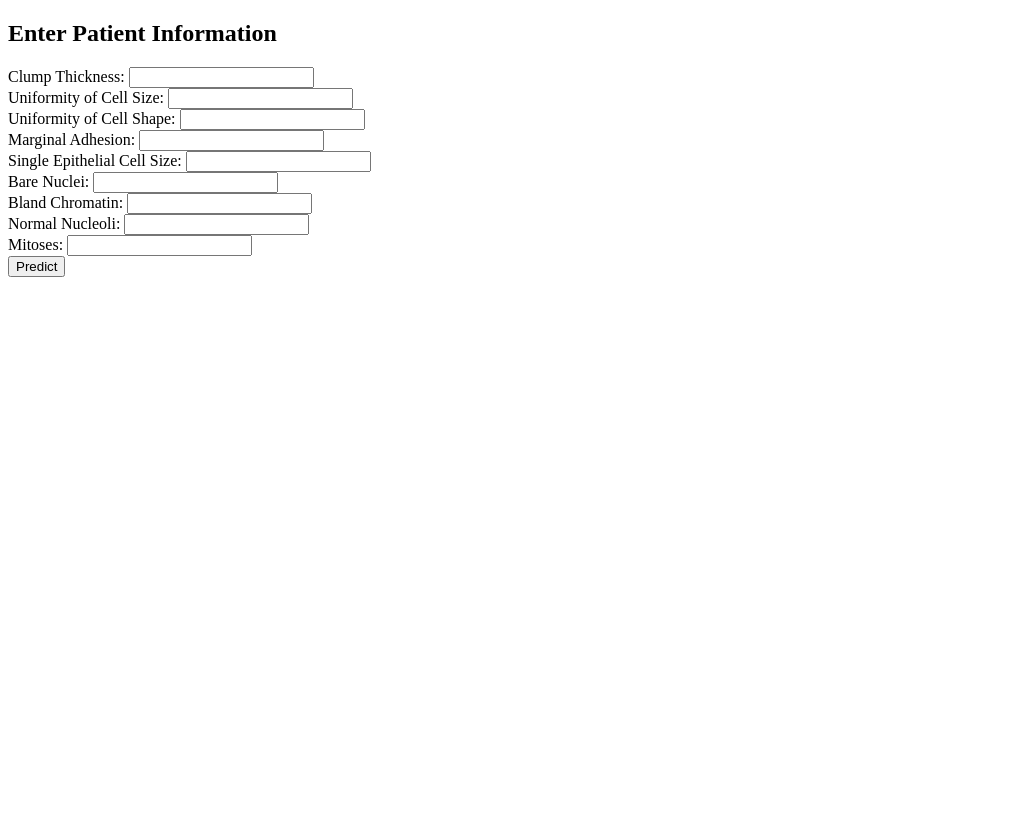
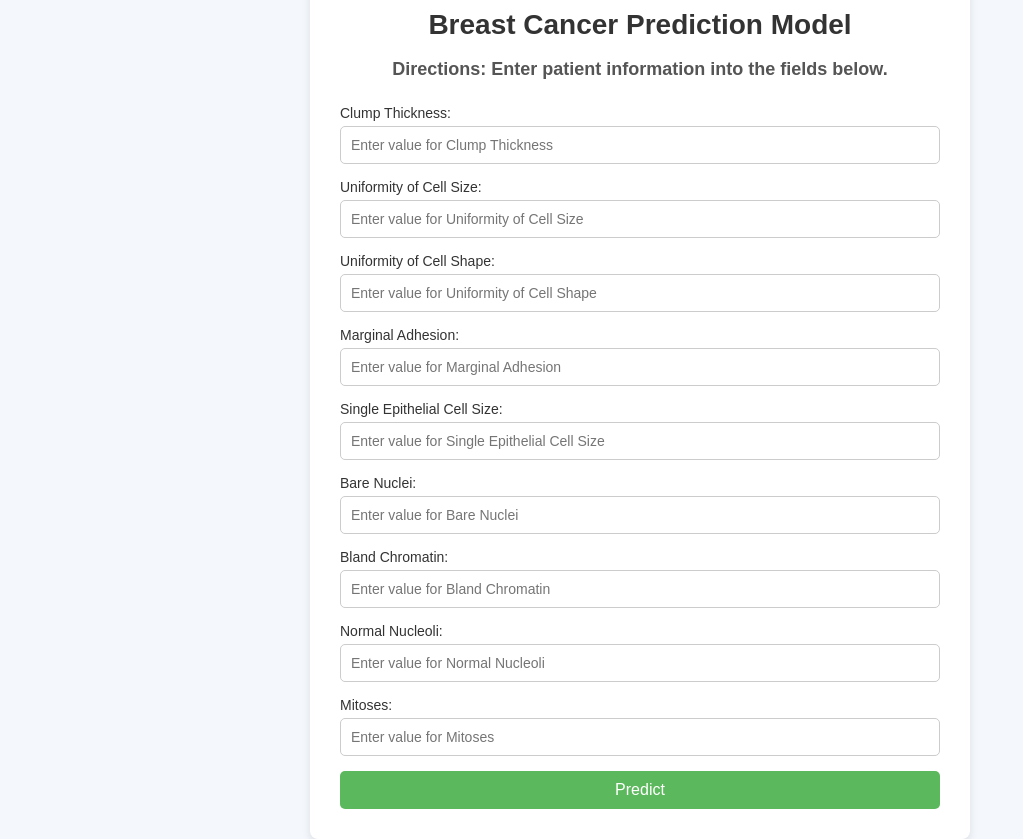
Before and after one commit to kmattingly8/ANA680_wk2, a Flask app: page / in a window 1280 px wide. Shown: the whole page, without its empty margins (0-1023 px from the left). Before the commit the page ends 277 px from the top, so only its background shows below. Run offline with Flask 3, Linux system fonts and the light colour scheme; parts of the project's set-up code (start-up, migrations or seed data) failed here and were passed over.

Commit message:
Updated Front End Template

```diff
--- a/templates/index.html
+++ b/templates/index.html
@@ -4,48 +4,174 @@
     <meta charset="UTF-8">
     <meta name="viewport" content="width=device-width, initial-scale=1.0">
     <title>Breast Cancer Prediction</title>
+
+    <style>
+        body {
+            font-family: Arial, sans-serif;
+            background-color: #f4f7fc;
+            margin: 0;
+            padding: 0;
+            display: flex;
+            justify-content: center;
+            align-items: center;
+            height: 100vh;
+        }
+
+        .container {
+            background-color: white;
+            border-radius: 8px;
+            box-shadow: 0 4px 8px rgba(0, 0, 0, 0.1);
+            padding: 30px;
+            width: 80%;
+            max-width: 600px;
+        }
+
+        /* Title heading */
+        h1 {
+            text-align: center;
+            color: #333;
+            font-size: 28px;
+            margin-bottom: 15px;
+        }
+
+        /* Sub-heading */
+        h3 {
+            text-align: center;
+            color: #555;
+            font-size: 18px;
+            margin-bottom: 25px;
+        }
+
+        /* Form Styles */
+        form {
+            display: grid;
+            grid-template-columns: 1fr;
+            gap: 15px;
+        }
+
+        label {
+            font-size: 14px;
+            color: #333;
+        }
+
+        input[type="text"] {
+            padding: 10px;
+            font-size: 14px;
+            border-radius: 5px;
+            border: 1px solid #ccc;
+            width: 100%;
+            box-sizing: border-box;
+        }
+
+        button {
+            padding: 10px 20px;
+            background-color: #5cb85c;
+            color: white;
+            border: none;
+            border-radius: 5px;
+            cursor: pointer;
+            font-size: 16px;
+        }
+
+        button:hover {
+            background-color: #4cae4c;
+        }
+
+        .prediction {
+            margin-top: 20px;
+            font-size: 18px;
+            text-align: center;
+            font-weight: bold;
+            color: #333;
+        }
+
+        .form-group {
+            display: flex;
+            flex-direction: column;
+        }
+
+        .form-group input[type="text"] {
+            margin-top: 5px;
+        }
+    </style>
 </head>
 <body>
-    <h2>Enter Patient Information</h2>
+
+    <div class="container">
+        <!-- Title and Sub-heading -->
+        <h1>Breast Cancer Prediction Model</h1>
+        <h3>Directions: Enter patient information into the fields
+below.</h3>
+
+        <!-- Form for patient information -->
         <form method="POST" action="/predict">
+            <div class="form-group">
                 <label for="Clump_thickness">Clump Thickness:</label>
-        <input type="text" name="Clump_thickness" required><br>
+                <input type="text" name="Clump_thickness" required
+placeholder="Enter value for Clump Thickness">
+            </div>
 
+            <div class="form-group">
                 <label for="Uniformity_of_cell_size">Uniformity of Cell
 Size:</label>
-        <input type="text" name="Uniformity_of_cell_size" required><br>
+                <input type="text" name="Uniformity_of_cell_size" required
+placeholder="Enter value for Uniformity of Cell Size">
+            </div>
 
+            <div class="form-group">
                 <label for="Uniformity_of_cell_shape">Uniformity of Cell
 Shape:</label>
-        <input type="text" name="Uniformity_of_cell_shape" required><br>
+                <input type="text" name="Uniformity_of_cell_shape"
+required placeholder="Enter value for Uniformity of Cell Shape">
+            </div>
 
+            <div class="form-group">
                 <label for="Marginal_adhesion">Marginal Adhesion:</label>
-        <input type="text" name="Marginal_adhesion" required><br>
+                <input type="text" name="Marginal_adhesion" required
+placeholder="Enter value for Marginal Adhesion">
+            </div>
 
-        <label for="Single_epithelial_cell_size">Single Epithelial Cell
-Size:</label>
+            <div class="form-group">
+                <label for="Single_epithelial_cell_size">Single Epithelial
+Cell Size:</label>
                 <input type="text" name="Single_epithelial_cell_size"
-required><br>
+required placeholder="Enter value for Single Epithelial Cell Size">
+            </div>
 
+            <div class="form-group">
                 <label for="Bare_nuclei">Bare Nuclei:</label>
-        <input type="text" name="Bare_nuclei" required><br>
+                <input type="text" name="Bare_nuclei" required
+placeholder="Enter value for Bare Nuclei">
+            </div>
 
+            <div class="form-group">
                 <label for="Bland_chromatin">Bland Chromatin:</label>
-        <input type="text" name="Bland_chromatin" required><br>
+                <input type="text" name="Bland_chromatin" required
+placeholder="Enter value for Bland Chromatin">
+            </div>
 
+            <div class="form-group">
                 <label for="Normal_nucleoli">Normal Nucleoli:</label>
-        <input type="text" name="Normal_nucleoli" required><br>
+                <input type="text" name="Normal_nucleoli" required
+placeholder="Enter value for Normal Nucleoli">
+            </div>
 
+            <div class="form-group">
                 <label for="Mitoses">Mitoses:</label>
-        <input type="text" name="Mitoses" required><br>
+                <input type="text" name="Mitoses" required
+placeholder="Enter value for Mitoses">
+            </div>
 
             <button type="submit">Predict</button>
         </form>
 
         <!-- Display prediction result if available -->
         {% if prediction %}
+            <div class="prediction">
                 <h3>Prediction Result: {{ prediction }}</h3>
+            </div>
         {% endif %}
+    </div>
 
 </body>
 </html>
```
Also changed, not shown: 1 other file. Lines whose indentation alone changed are shown as unchanged.
